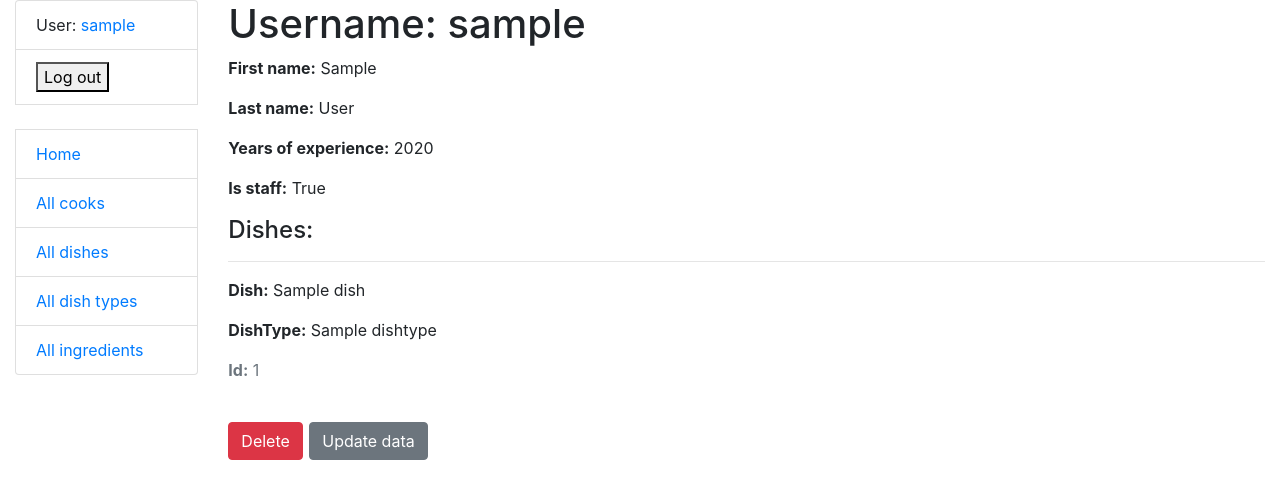
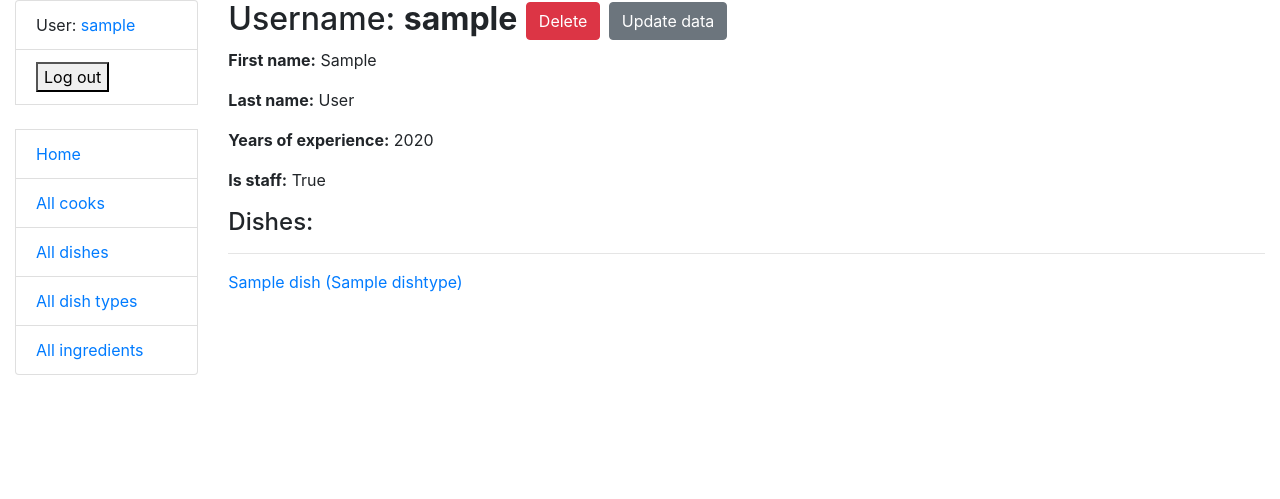
Before and after one commit to AnnaLub/kitchen-service, a Django app: page /cooks/1/ in a window 1280 px wide. Shown: the top 499 px of the page. Run offline with Django 5.2, Linux system fonts and the light colour scheme; a user stored in the database is signed in; tables that the repository leaves empty hold one stand-in row (values such as "Sample post").

Commit message:
fix:change the location of the buttons
Change the information displayed in the list of dishes, add links to dishes

```diff
--- a/templates/kitchen/cook_detail.html
+++ b/templates/kitchen/cook_detail.html
@@ -1,8 +1,13 @@
 {% extends "base.html" %}
 {% block content %}
-  <h1>
-    Username: {{ cook.username }}
-  </h1>
+  <h2>
+    Username: <strong>{{ cook.username }}</strong>
+    <a href="{% url 'kitchen:cook-delete' pk=cook.id %}"
+       class="btn btn-danger link-to-page">Delete</a>
+    <a href="{% url 'kitchen:cook-update' pk=cook.id %}" class="btn btn-secondary link-to-page">
+      Update data
+    </a>
+  </h2>
   <p><strong>First name:</strong> {{ cook.first_name }}</p>
   <p><strong>Last name:</strong> {{ cook.last_name }}</p>
   <p><strong>Years of experience:</strong> {{ cook.years_of_experience }}</p>
@@ -11,19 +16,8 @@
   <h4>Dishes:</h4>
   {% for dish in cook.dishes.all %}
     <hr>
-    <p><strong>Dish:</strong> {{ dish.name }}</p>
-    <p><strong>DishType:</strong> {{ dish.dish_type.name }}</p>
-    <p class="text-muted"><strong>Id:</strong> {{ dish.id }}</p>
-
+    <p><a href="{% url 'kitchen:dish-detail' pk=dish.id %}">{{ dish.name }} ({{ dish.dish_type.name }})</a></p>
   {% empty %}
     <p>No dishes!</p>
   {% endfor %}
-  <br>
-  <h4><a href="{% url 'kitchen:cook-delete' pk=cook.id %}"
-         class="btn btn-danger link-to-page">Delete</a>
-
-      <a href="{% url 'kitchen:cook-update' pk=cook.id %}" class="btn btn-secondary link-to-page">
-      Update data
-    </a>
-  </h4>
 {% endblock %}
```
